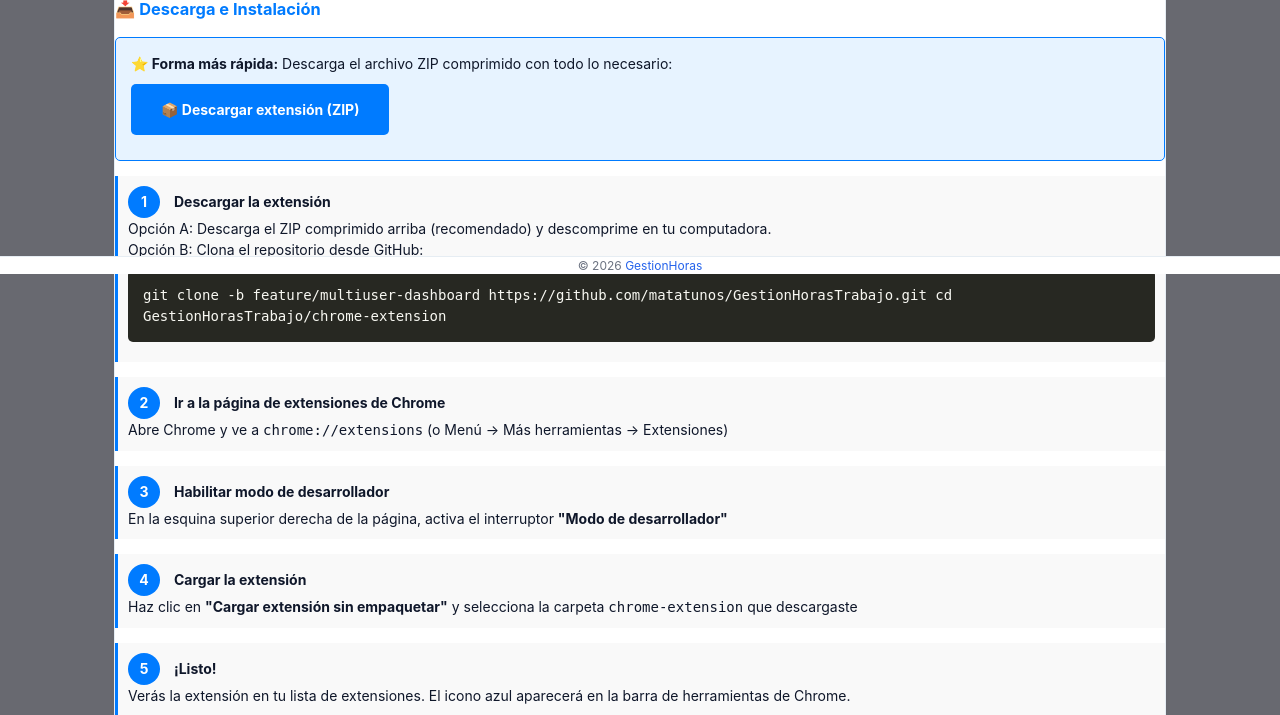
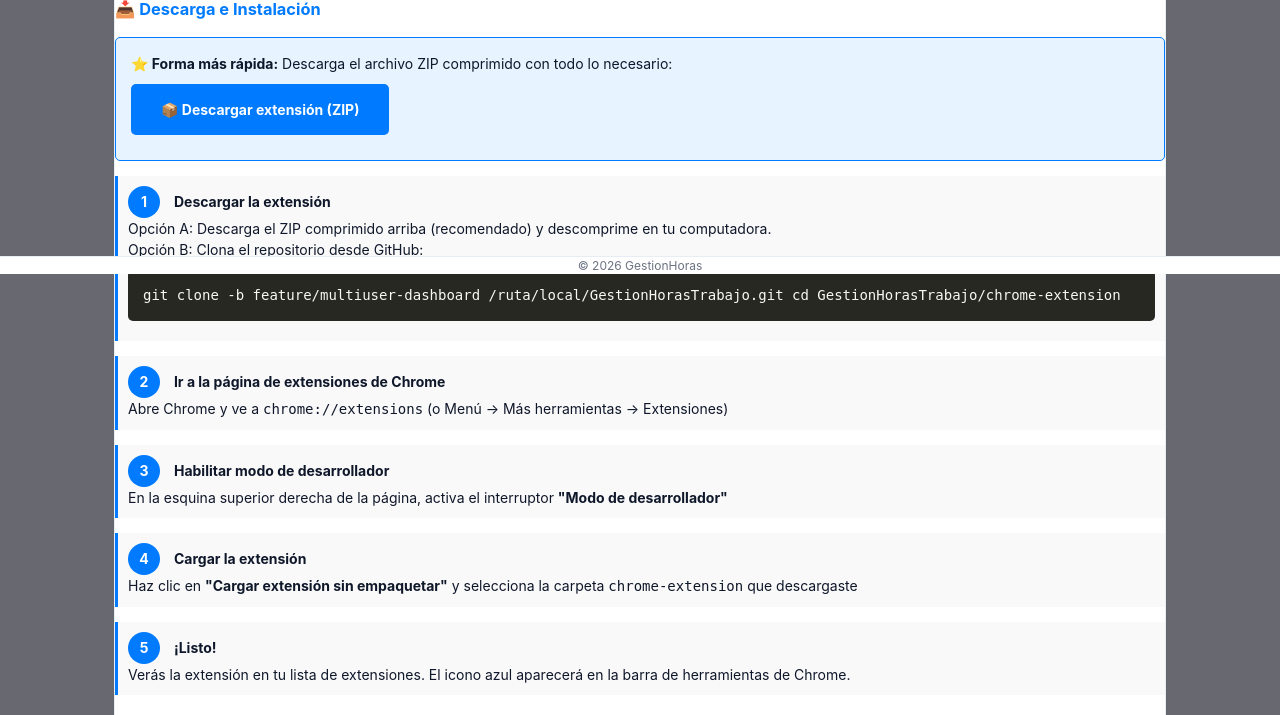
Before and after one commit to matatunos/GestionHorasTrabajo, a PHP site: page /chrome-addon-help.php in a window 1280 px wide. Shown: the part 526-1241 px from the top of the page. Run offline with PHP 8.4, Linux system fonts and the light colour scheme; the visitor is signed in with stand-in values (Sample User, id 1); data that the repository does not hold is empty.

Commit message:
Offline: replace external links with local references; allow local addon downloads; update migration notes

```diff
--- a/chrome-addon-help.php
+++ b/chrome-addon-help.php
@@ -51,8 +51,8 @@ require_once __DIR__ . '/header.php';
         <strong>Descargar la extensión</strong>
         <p>Opción A: Descarga el ZIP comprimido arriba (recomendado) y descomprime en tu computadora.</p>
         <p>Opción B: Clona el repositorio desde GitHub:</p>
-        <div class="code-block">git clone -b feature/multiuser-dashboard https://github.com/matatunos/GestionHorasTrabajo.git
-cd GestionHorasTrabajo/chrome-extension</div>
+        <div class="code-block">git clone -b feature/multiuser-dashboard /ruta/local/GestionHorasTrabajo.git
+      cd GestionHorasTrabajo/chrome-extension</div>
       </div>
 
       <div class="step">
@@ -335,14 +335,14 @@ https://miapp.com</div>
 
       <p>Si tienes problemas o sugerencias:</p>
       <ul>
-        <li>📖 Consulta la <a href="https://github.com/matatunos/GestionHorasTrabajo/tree/feature/multiuser-dashboard/chrome-extension" target="_blank">documentación en GitHub</a></li>
-        <li>🐛 Abre un issue en <a href="https://github.com/matatunos/GestionHorasTrabajo/issues" target="_blank">GitHub Issues</a></li>
+        <li>📖 Consulta la documentación local: GestionHorasTrabajo/chrome-extension</li>
+        <li>🐛 Reporta incidencias en tu sistema de seguimiento local</li>
         <li>💬 Sugiere mejoras o nuevos formatos</li>
       </ul>
     </div>
 
     <div style="margin-top: 30px; padding: 20px; background: #f0f0f0; border-radius: 5px; text-align: center;">
-      <p style="margin: 0; font-size: 14px;">¿Necesitas más ayuda? Consulta el <a href="https://github.com/matatunos/GestionHorasTrabajo" target="_blank">repositorio de GitHub</a></p>
+      <p style="margin: 0; font-size: 14px;">¿Necesitas más ayuda? Consulta la documentación incluida en la carpeta <strong>chrome-extension</strong></p>
     </div>
   </div>
 </div>
--- a/footer.php
+++ b/footer.php
@@ -1,7 +1,7 @@
 <?php
 ?>
     <footer class="footer">
-      <div class="container small muted">&copy; <?php echo date('Y'); ?> <a href="https://github.com/matatunos/GestionHorasTrabajo" target="_blank" rel="noopener noreferrer">GestionHoras</a></div>
+      <div class="container small muted">&copy; <?php echo date('Y'); ?> GestionHoras</div>
     </footer>
   </div> <!-- .main-content -->
 </div> <!-- .app-container -->
```
Also changed, not shown: download-addon.php (+4 -6 lines), 1 other file.
